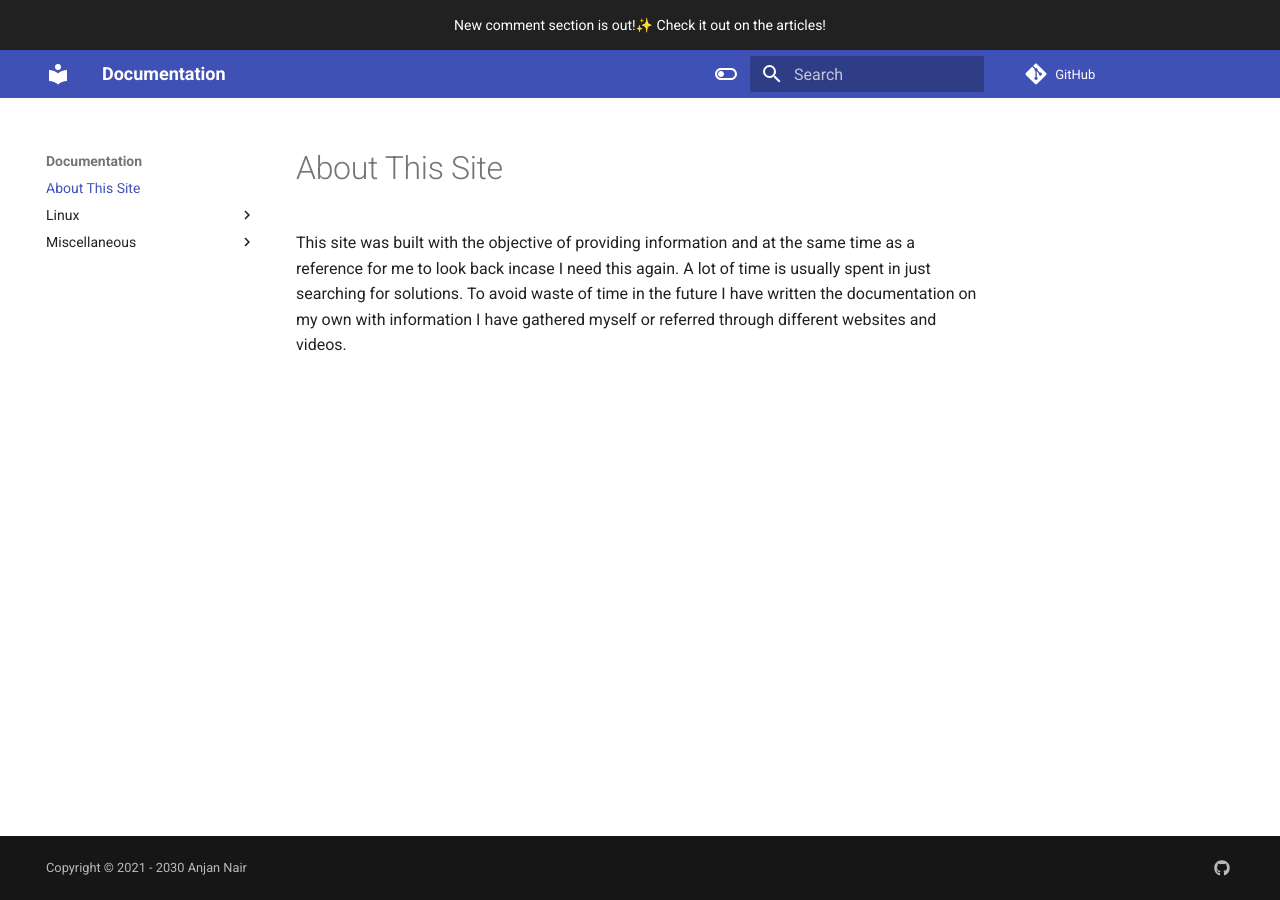
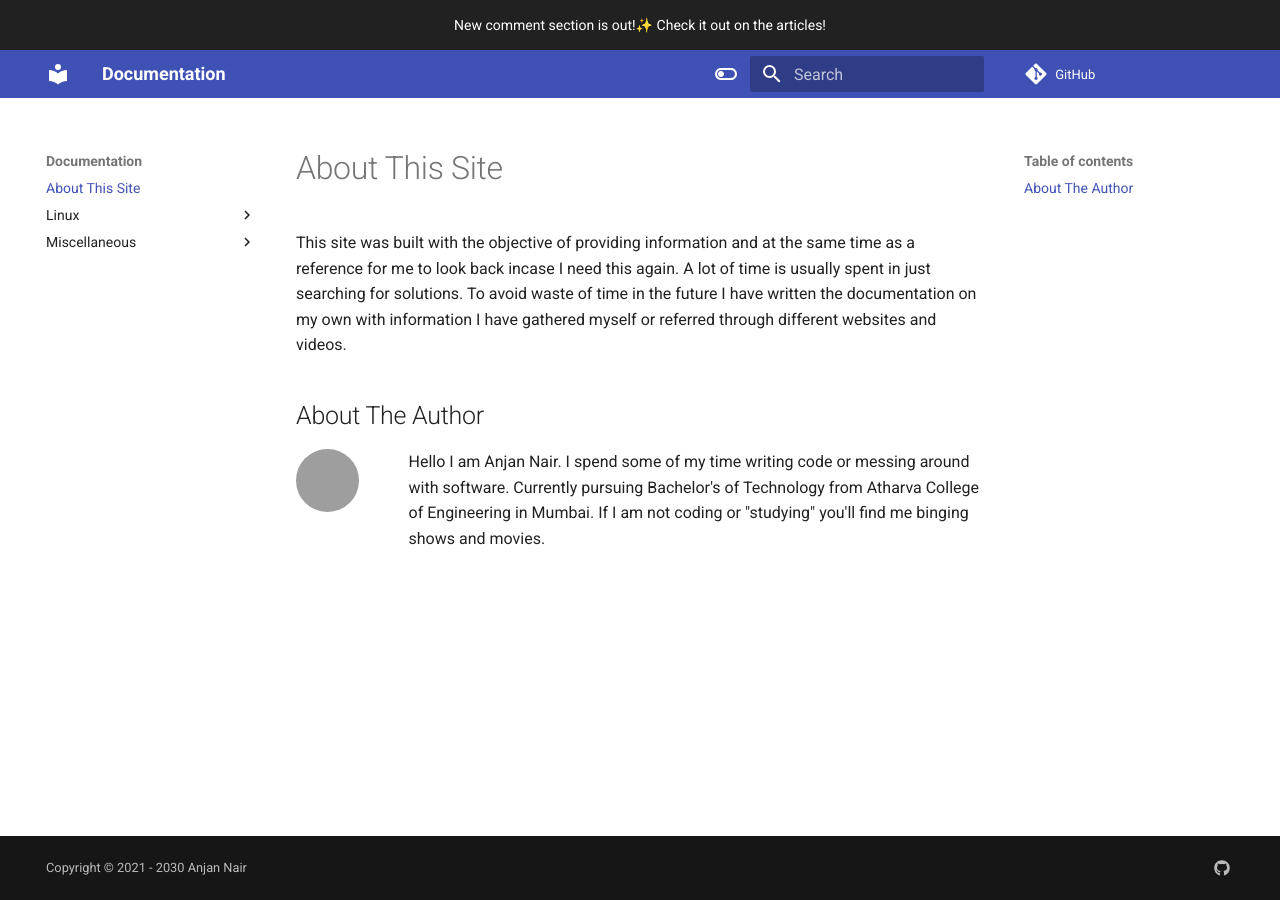
Before and after one commit to anjannair/blog, an MkDocs documentation site: the page built from docs/index.md, in a window 1280 px wide. Built offline with MkDocs 1.6.1 and Material for MkDocs 9.7.7, drawn with Linux system fonts in a browser that asks for light colours; comment, search, counter and statistics services are not loaded; grey boxes are pictures that could not be loaded.

Commit message:
Added about the author

```diff
--- a/docs/index.md
+++ b/docs/index.md
@@ -1,2 +1,8 @@
 # About This Site
 This site was built with the objective of providing information and at the same time as a reference for me to look back incase I need this again. A lot of time is usually spent in just searching for solutions. To avoid waste of time in the future I have written the documentation on my own with information I have gathered myself or referred through different websites and videos.
+
+## About The Author
+<div style="display:flex; flex-wrap:nowrap;">
+<div><img style="border-radius: 50%;" src="https://avatars.githubusercontent.com/u/22571613?v=4"/></div>
+<div style="padding-left:50px">Hello I am Anjan Nair. I spend some of my time writing code or messing around with software. Currently pursuing Bachelor's of Technology from Atharva College of Engineering in Mumbai. If I am not coding or "studying" you'll find me binging shows and movies.</div>
+</div>
--- a/overrides/main.html
+++ b/overrides/main.html
@@ -9,7 +9,9 @@
   async
 ></script>
 <noscript>Please enable JavaScript to view the comments.</noscript>
-{% endif %} {% block announce %}
+{% endif %}
+{% endblock %}
+{% block announce %}
 <p id="announce" align="center">New comment section is out!✨ Check it out on the articles!</p>
 <script>
   var announces = [
@@ -18,4 +20,4 @@
   ];
   setInterval(function(){ document.getElementById("announce").innerHTML = announces[Math.floor(Math.random(0,1)*announces.length)] }, 30000);
 </script>
-{% endblock %} {% endblock %}
+{% endblock %}
```
